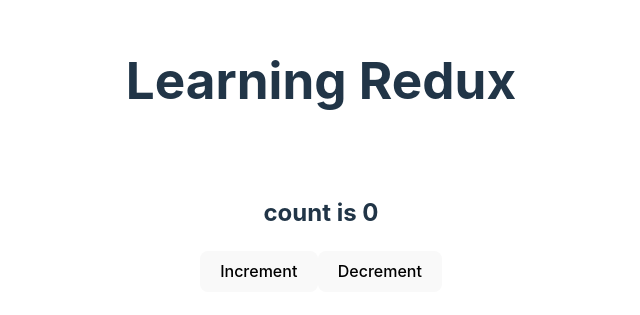
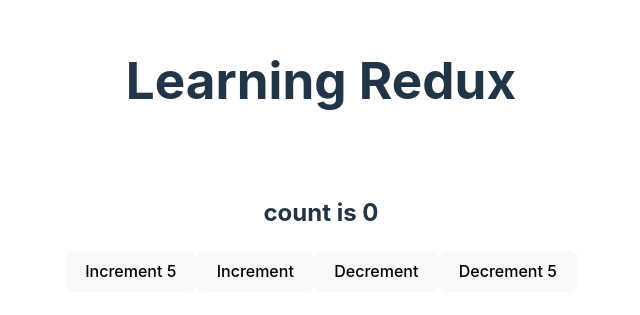
Before and after one commit to Sakhawat71/learning-redux, a React (Vite) app: page / in a window 1280 px wide. Shown: the part 229-544 px from the top of the page, without its empty margins (319-959 px from the left). Built offline with nearby package versions, Linux system fonts and the light colour scheme.

Commit message:
refactor: update counter functionality to accept payload for increment and decrement actions

```diff
--- a/src/App.tsx
+++ b/src/App.tsx
@@ -8,11 +8,14 @@
     const dispatch = useAppDispatch();
     const count = useSelector((state: rootState) => state.count);
 
-    const handelIncrement = () => {
-        dispatch(increment());
+    // increment
+    const handelIncrement = (payLoad: number) => {
+        dispatch(increment(payLoad));
     };
-    const handelDecrement = () => {
-        dispatch(decrement());
+
+    // decrement
+    const handelDecrement = (payLoad: number) => {
+        dispatch(decrement(payLoad));
     };
 
     return (
@@ -21,8 +24,11 @@
             <div className="card">
                 <h2>count is {count}</h2>
 
-                <button onClick={handelIncrement} >Increment</button>
-                <button onClick={handelDecrement}>Decrement</button>
+                <button onClick={() => handelIncrement(5)}>Increment 5</button>
+                <button onClick={() => handelIncrement(1)}>Increment</button>
+
+                <button onClick={() => handelDecrement(1)}>Decrement</button>
+                <button onClick={() => handelDecrement(5)}>Decrement 5</button>
             </div>
         </>
     )
--- a/src/redux/features/counter/counterSlice.ts
+++ b/src/redux/features/counter/counterSlice.ts
@@ -8,11 +8,13 @@
     name: "counter",
     initialState,
     reducers: {
-        increment: (state) => {
-            state.count += 1;
+
+        increment: (state,action) => {
+            state.count += action.payload;
         },
-        decrement: (state) => {
-            state.count -= 1;
+
+        decrement: (state,action) => {
+            state.count -= action.payload;
         },
     },
 });
```
